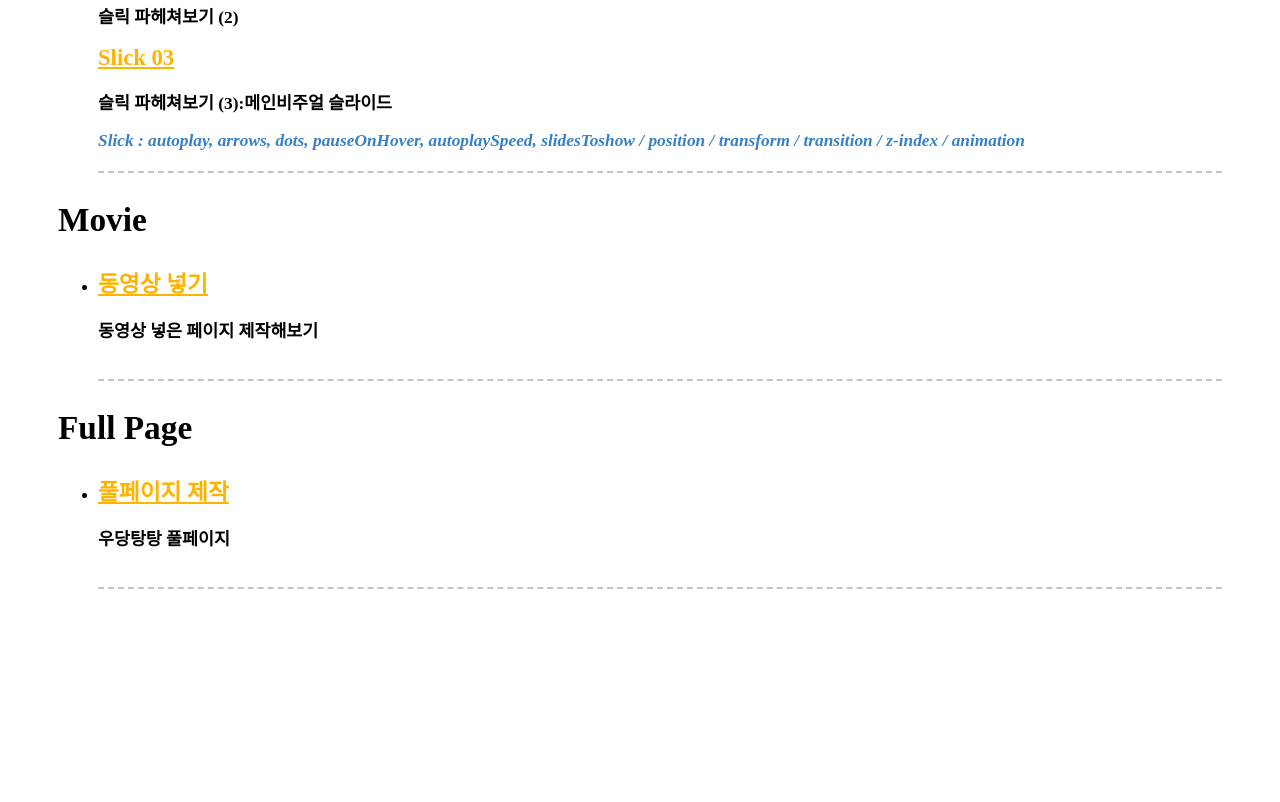
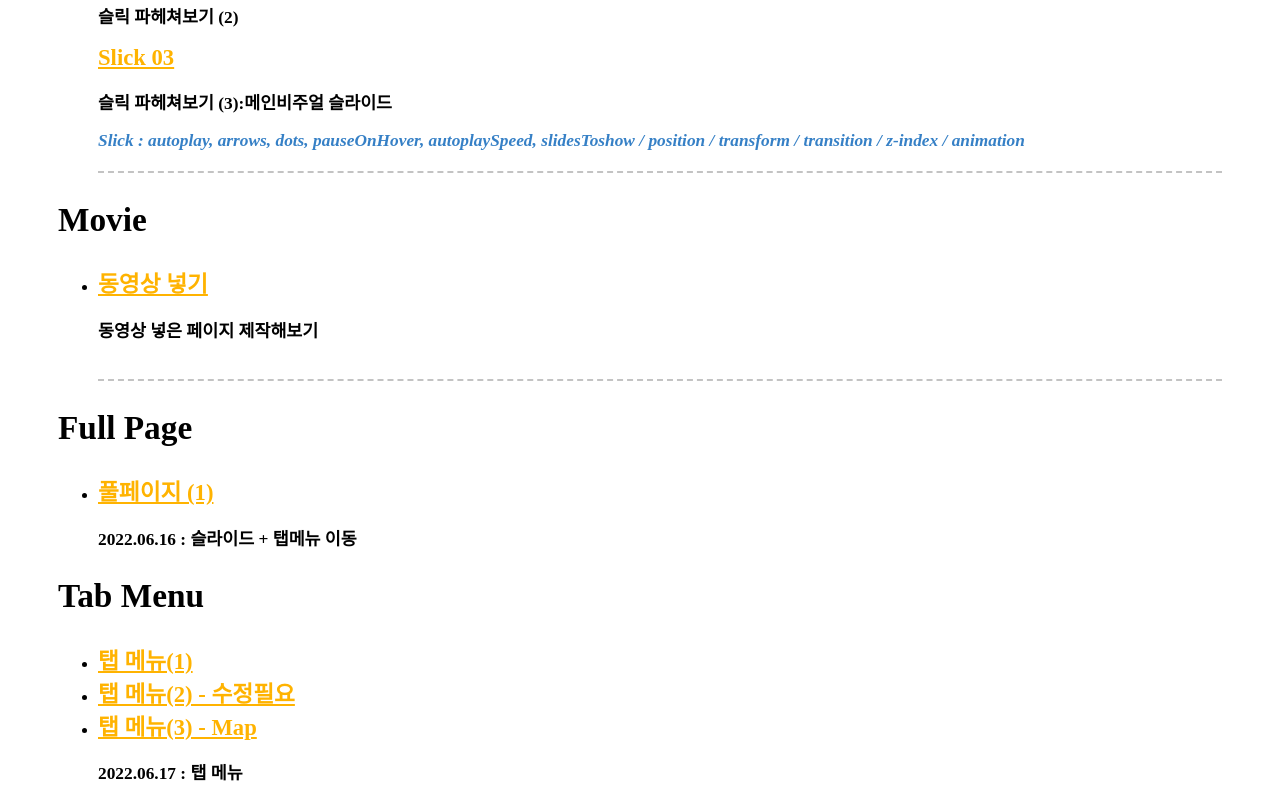
Before and after one commit to soonjee/html_run, a plain HTML site: page index.html in a window 1280 px wide. Shown: the part 3424-4226 px from the top of the page. Before the commit the page ends 4030 px from the top, so only its background shows below. Drawn offline with Linux system fonts and the light colour scheme; some icons are missing.

Commit message:
20220623

```diff
--- a/index.html
+++ b/index.html
@@ -177,6 +177,7 @@
 
             </li>
 
+            <!-- 2022.06.17 -->
             <li>
                 <p>
                     Tab 메뉴
@@ -372,18 +373,26 @@
         <h2><i class="xi-library-books-o"></i>Full Page</h2>
         <ul>
             <li>
-                <!-- 2020.06.16
+                <a href="./doc/fullpage01.html" target="_blank">풀페이지 (1)</a>
+                <p>
+                    2022.06.16 : 슬라이드 + 탭메뉴 이동
+                </p>
+        </ul>
 
-                -->
 
-                <a href="./doc/fullpage01.html" target="_blank">풀페이지 제작</a>
-                <p>
-                    우당탕탕 풀페이지
-                </p>
-
-                <em>
-                    <p> </p>
-                </em>
+        <h2><i class="xi-library-books-o"></i>Tab Menu</h2>
+        <ul>
+            <li>
+                <a href="./doc/tab01.html" target="_blank">탭 메뉴(1)</a>
+            </li>
+            <li>
+                <a href="./doc/tab02.html" target="_blank">탭 메뉴(2) - 수정필요 </a>
+            <li>
+                <a href="./doc/tab03.html" target="_blank">탭 메뉴(3) - Map</a>
+            </li>
+            <p>
+                2022.06.17 : 탭 메뉴
+            </p>
         </ul>
     </div>
 
```
Also changed, not shown: img/시안img/content01.jpg (deleted), img/시안img/itm01.jpg (deleted), img/시안img/itm02.jpg (deleted), img/시안img/logo.jpg (deleted), img/시안img/main_hyundai01.jpg (deleted), img/시안img/main_hyundai02.jpg (deleted), img/시안img/main_hyundai03.jpg (deleted), img/시안img/main_hyundai04.jpg (deleted), img/시안img/main_hyundai05.jpg (deleted), img/시안img/shop.jpg (deleted), img/시안img/vi01.jpg (deleted), img/시안img/vi02.jpg (deleted), img/시안img/vi03.jpg (deleted), img/시안img/vi04.jpg (deleted), 4 more files, 1 other file.
